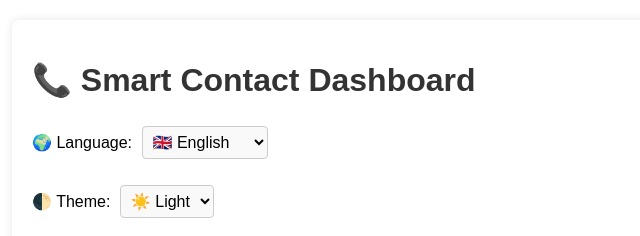
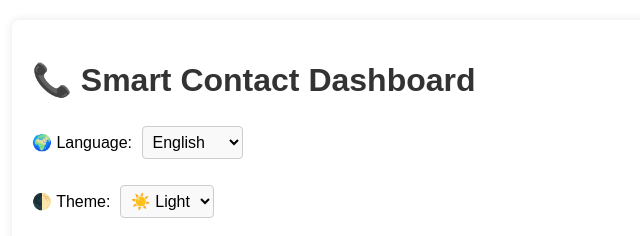
Before and after one commit to ATKV-Dev/smart-contact-dashboard, a website: page public/index.html in a window 1280 px wide. Shown: the top 236 px of the page, 208-848 px from the left. Drawn offline with Linux system fonts and the light colour scheme; no server answers.

Commit message:
removed GB working from drop down

```diff
--- a/public/index.html
+++ b/public/index.html
@@ -15,8 +15,8 @@
       <div id="languageToggle">
         <label for="languageSelect">🌍 Language:</label>
         <select id="languageSelect">
-          <option value="en">🇬🇧 English</option>
-          <option value="af">🇿🇦 Afrikaans</option>
+          <option value="en"> English</option>
+          <option value="af"> Afrikaans</option>
         </select>
       </div>
 
```
